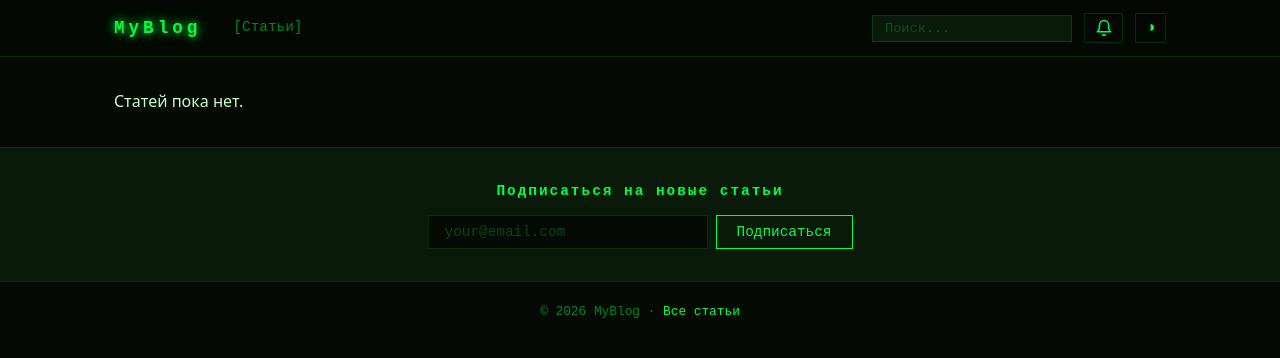
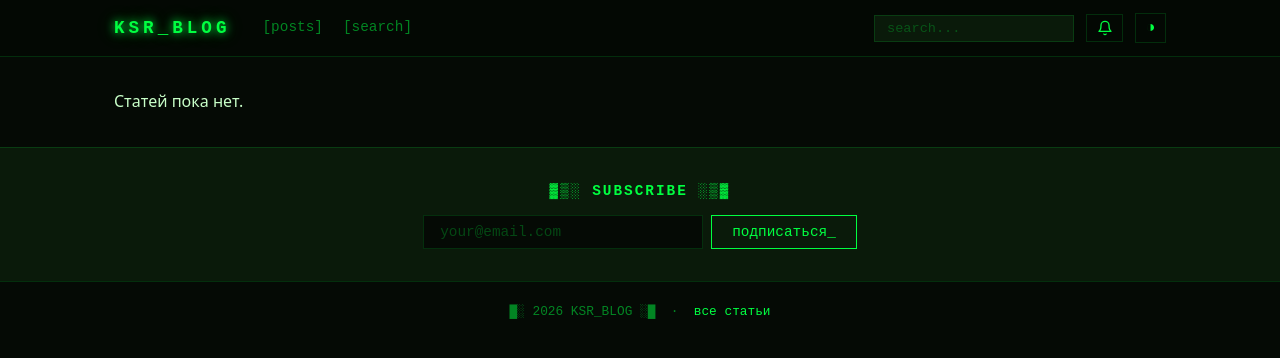
Before and after one commit to sergei-karimov/KSR_BLOG, a Django app: page / in a window 1280 px wide. Shown: the top 358 px of the page. Run offline with Django 5.2, Linux system fonts and the light colour scheme; data that the repository does not hold is empty.

Commit message:
style: terminal-style navigation and footer for Matrix theme

```diff
--- a/templates/base.html
+++ b/templates/base.html
@@ -4,25 +4,26 @@
 <head>
   <meta charset="UTF-8" />
   <meta name="viewport" content="width=device-width, initial-scale=1.0" />
-  <title>{% block title %}MyBlog{% endblock %}</title>
+  <title>{% block title %}KSR_BLOG{% endblock %}</title>
   <link rel="stylesheet" href="{% static 'css/main.css' %}" />
   <script src="{% static 'js/main.js' %}" defer></script>
 </head>
 <body>
   <header>
     <div class="header-inner">
-      <a href="{% url 'blog:home' %}" class="site-title">MyBlog</a>
+      <a href="{% url 'blog:home' %}" class="site-title">KSR_BLOG</a>
       <nav>
-        <a href="{% url 'blog:post_list' %}">Статьи</a>
+        <a href="{% url 'blog:post_list' %}">posts</a>
+        <a href="{% url 'blog:search' %}">search</a>
       </nav>
       <div class="header-actions">
         <form class="search-form" method="get" action="{% url 'blog:search' %}">
-          <input type="search" name="q" placeholder="Поиск..." value="{{ request.GET.q|default:'' }}" />
+          <input type="search" name="q" placeholder="search..." value="{{ request.GET.q|default:'' }}" />
         </form>
-        <a href="{% url 'blog:subscribe' %}" class="theme-toggle" aria-label="Подписаться на блог" title="Подписаться">
-          <svg xmlns="http://www.w3.org/2000/svg" width="18" height="18" viewBox="0 0 24 24" fill="none" stroke="currentColor" stroke-width="2" stroke-linecap="round" stroke-linejoin="round"><path d="M18 8A6 6 0 0 0 6 8c0 7-3 9-3 9h18s-3-2-3-9"/><path d="M13.73 21a2 2 0 0 1-3.46 0"/></svg>
+        <a href="{% url 'blog:subscribe' %}" class="theme-toggle" aria-label="Подписаться" title="Подписаться">
+          <svg xmlns="http://www.w3.org/2000/svg" width="16" height="16" viewBox="0 0 24 24" fill="none" stroke="currentColor" stroke-width="2" stroke-linecap="round" stroke-linejoin="round"><path d="M18 8A6 6 0 0 0 6 8c0 7-3 9-3 9h18s-3-2-3-9"/><path d="M13.73 21a2 2 0 0 1-3.46 0"/></svg>
         </a>
-        <button id="theme-toggle" class="theme-toggle" aria-label="Toggle theme">🌙</button>
+        <button id="theme-toggle" class="theme-toggle" aria-label="Toggle theme">◑</button>
       </div>
     </div>
   </header>
@@ -31,7 +32,7 @@
     {% if messages %}
       <div class="container">
         <ul class="messages">
-          {% for message in messages %}<li>{{ message }}</li>{% endfor %}
+          {% for message in messages %}<li>&gt; {{ message }}</li>{% endfor %}
         </ul>
       </div>
     {% endif %}
@@ -40,17 +41,17 @@
 
   {% block subscribe_bar %}
   <div class="subscribe-bar">
-    <h3>Подписаться на новые статьи</h3>
+    <h3>▓▒░ SUBSCRIBE ░▒▓</h3>
     <form class="subscribe-inline" method="post" action="{% url 'blog:subscribe' %}">
       {% csrf_token %}
       <input type="email" name="email" class="subscribe-input" placeholder="your@email.com" required />
-      <button type="submit" class="btn">Подписаться</button>
+      <button type="submit" class="btn">подписаться_</button>
     </form>
   </div>
   {% endblock %}
 
   <footer>
-    <p>&copy; {% now "Y" %} MyBlog · <a href="{% url 'blog:post_list' %}">Все статьи</a></p>
+    <p>&#9608;&#9617; {% now "Y" %} KSR_BLOG &#9617;&#9608; &nbsp;·&nbsp; <a href="{% url 'blog:post_list' %}">все статьи</a></p>
   </footer>
 </body>
 </html>
```
